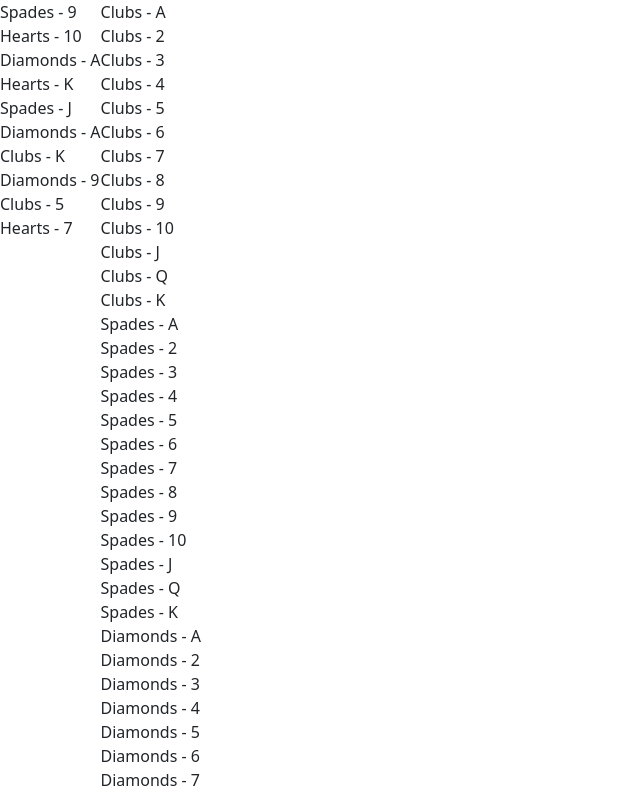
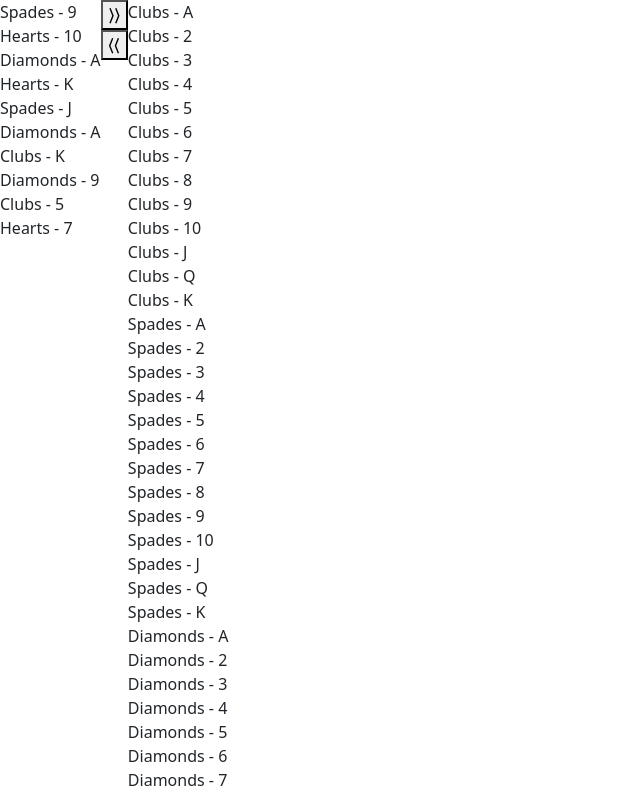
Before and after one commit to Dvalmont07/Deck2Deck, an Angular app: page / in a window 1280 px wide. Shown: the top 796 px of the page, without its empty margins (0-640 px from the left). Built offline with nearby package versions, Linux system fonts and the light colour scheme.

Commit message:
adding card

```diff
--- a/src/app/app.component.html
+++ b/src/app/app.component.html
@@ -1,12 +1,18 @@
 <section class="d-flex">
-  <section *ngIf="randomDeck">
+  <section *ngIf="randomDeck" id="DeckOne">
     <div *ngFor="let card of randomDeck">
-      <div>{{card.suit}} - {{card.value}}</div>
+      <div (click)="selectedCard=card">{{card.suit}} - {{card.value}}</div>
     </div>
   </section>
-  <section *ngIf="normalDeck">
+
+  <section class="d-flex flex-column" id="addButtons">
+    <button title="Add to Deck 1">&rang;&rang;</button>
+    <button title="Add to Deck 2" (click)="addCard(randomDeck,selectedCard)">&lang;&lang;</button>
+  </section>
+
+  <section *ngIf="normalDeck" id="DeckTwo">
     <div *ngFor="let card of normalDeck">
-      <div>{{card.suit}} - {{card.value}}</div>
+      <div (click)="selectedCard=card">{{card.suit}} - {{card.value}}</div>
     </div>
   </section>
 </section>
--- a/src/app/app.component.ts
+++ b/src/app/app.component.ts
@@ -1,4 +1,5 @@
 import { Component } from '@angular/core';
+import { Card } from './Classes/Card';
 import { Deck } from './Classes/Deck';
 
 @Component({
@@ -10,8 +11,9 @@ export class AppComponent {
   constructor(private deck: Deck) { }
 
   title = 'Deck2Deck';
-  normalDeck: any = [];
-  randomDeck: any = []
+  normalDeck: Card[] = [];
+  randomDeck: Card[] = [];
+  selectedCard: Card = { suit: "", value: "" };
 
   ngOnInit() {
     this.dealRandomDeck();
@@ -26,4 +28,7 @@ export class AppComponent {
   dealNormalDeck() {
     this.normalDeck = this.deck.mountNormalDeck();
   }
+  addCard(deckTo: Card[], card: Card) {
+    this.deck.addCard(deckTo, card);
+  }
 }
```
